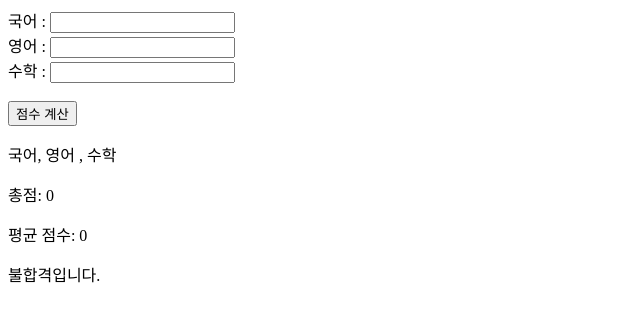
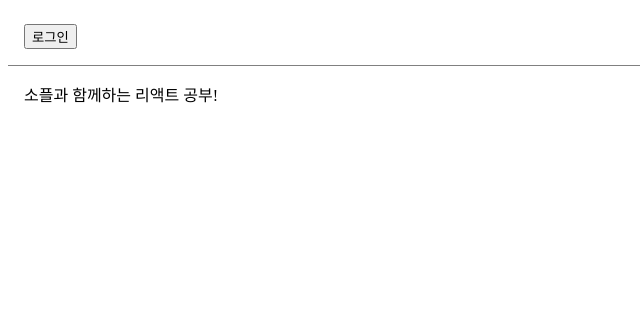
Before and after one commit to cozyiscat/YS_REACT_SITE, a React (Create React App) app: page / in a window 1280 px wide. Shown: the top 322 px of the page, without its empty margins (0-640 px from the left). Built offline with nearby package versions, Linux system fonts and the light colour scheme.

Commit message:
로그인페이지 만들기

```diff
--- a/src/step14/App.jsx
+++ b/src/step14/App.jsx
@@ -1,9 +1,11 @@
-import { ScoreComp2 } from "./ScoreComp2";
+// import { ScoreComp2 } from "./ScoreComp2";
+import { LandingPage } from "./LandingPage";
 export function App(){
 
     return(
         <>
-        <ScoreComp2/>
+        <LandingPage/>
+        {/* <ScoreComp2/> */}
         </>
     );
 }
--- /dev/null
+++ b/src/step14/LandingPage.jsx
@@ -0,0 +1,22 @@
+import { useState } from "react";
+import { Toolbar } from "./Toolbar";
+
+export function LandingPage(props){
+    const [isLoggedIn, setIsLoggedIn] = useState(false);
+    const onClickLogin =()=> {
+        setIsLoggedIn(true);
+    };
+    const onClickLogout =()=> {
+        setIsLoggedIn(false);
+    };
+    return (
+        <div>
+            <Toolbar
+            isLoggedIn={isLoggedIn}
+            onClickLogin={onClickLogin}
+            onClickLogout={onClickLogout}
+            />
+            <div style={{padding:16}}>소플과 함께하는 리액트 공부!</div>
+        </div>
+    )
+}
--- /dev/null
+++ b/src/step14/Toolbar.jsx
@@ -0,0 +1,30 @@
+import { useState } from "react";
+import React from "react"
+
+const styles = {
+    wrapper: {
+        padding: 16,
+        display: 'flex',
+        flexDirection: 'row',
+        borderBottom: '1px solid grey',
+    },
+    greeting: {
+        marginRight:8,
+    },
+};
+export function Toolbar(props) {
+    const {isLoggedIn, onClickLogin, onClickLogout} = props;
+    return(
+        <>
+        <div style={styles.wrapper}>
+            {isLoggedIn && <span style={styles.greeting}>환영합니다!</span>}
+            {isLoggedIn ? (
+                <button onClick={onClickLogout}>로그아웃</button>
+            ) : (
+                <button onClick={onClickLogin}>로그인</button>
+            )
+        }
+        </div>
+        </>
+    );
+}
```
